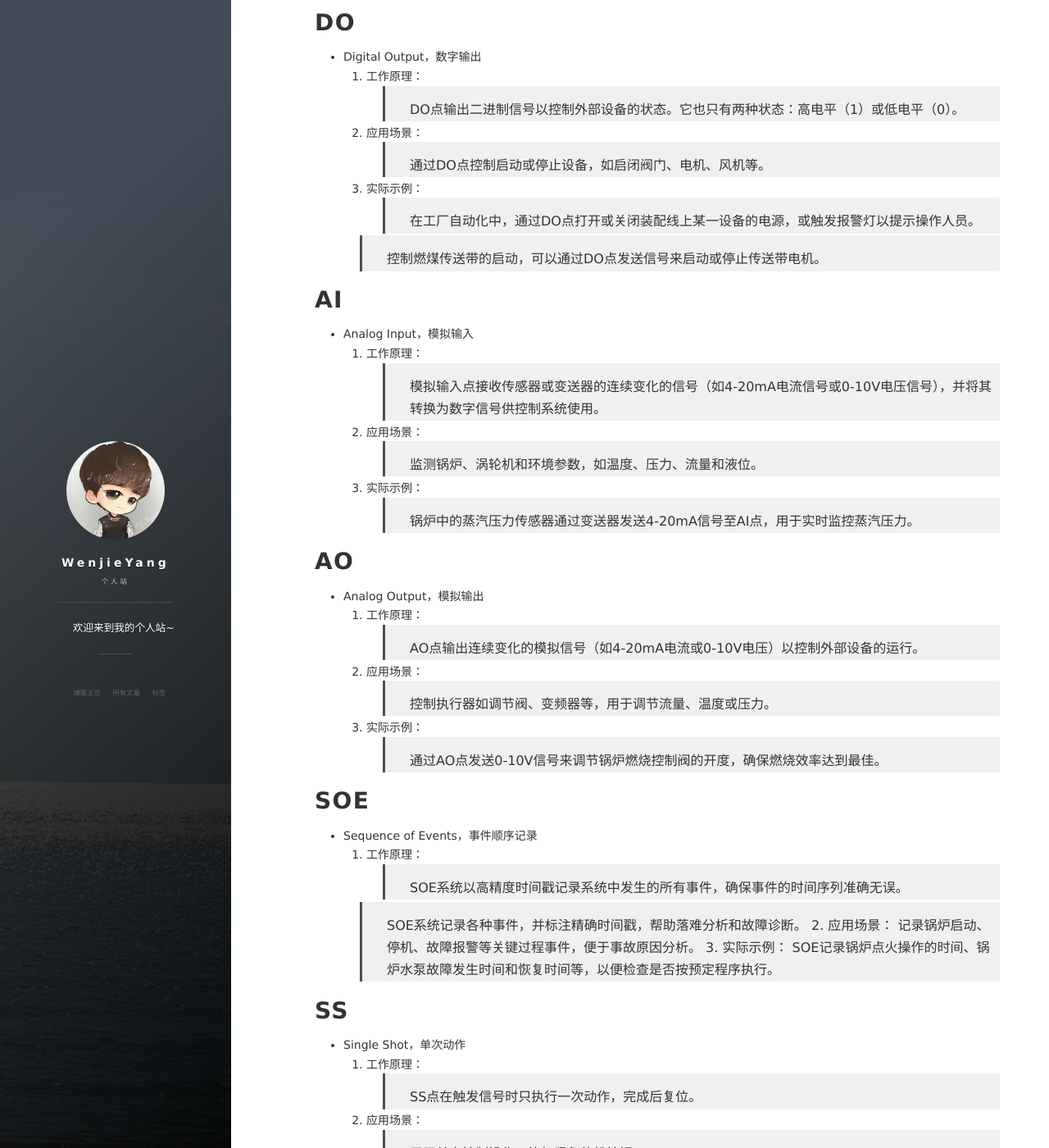
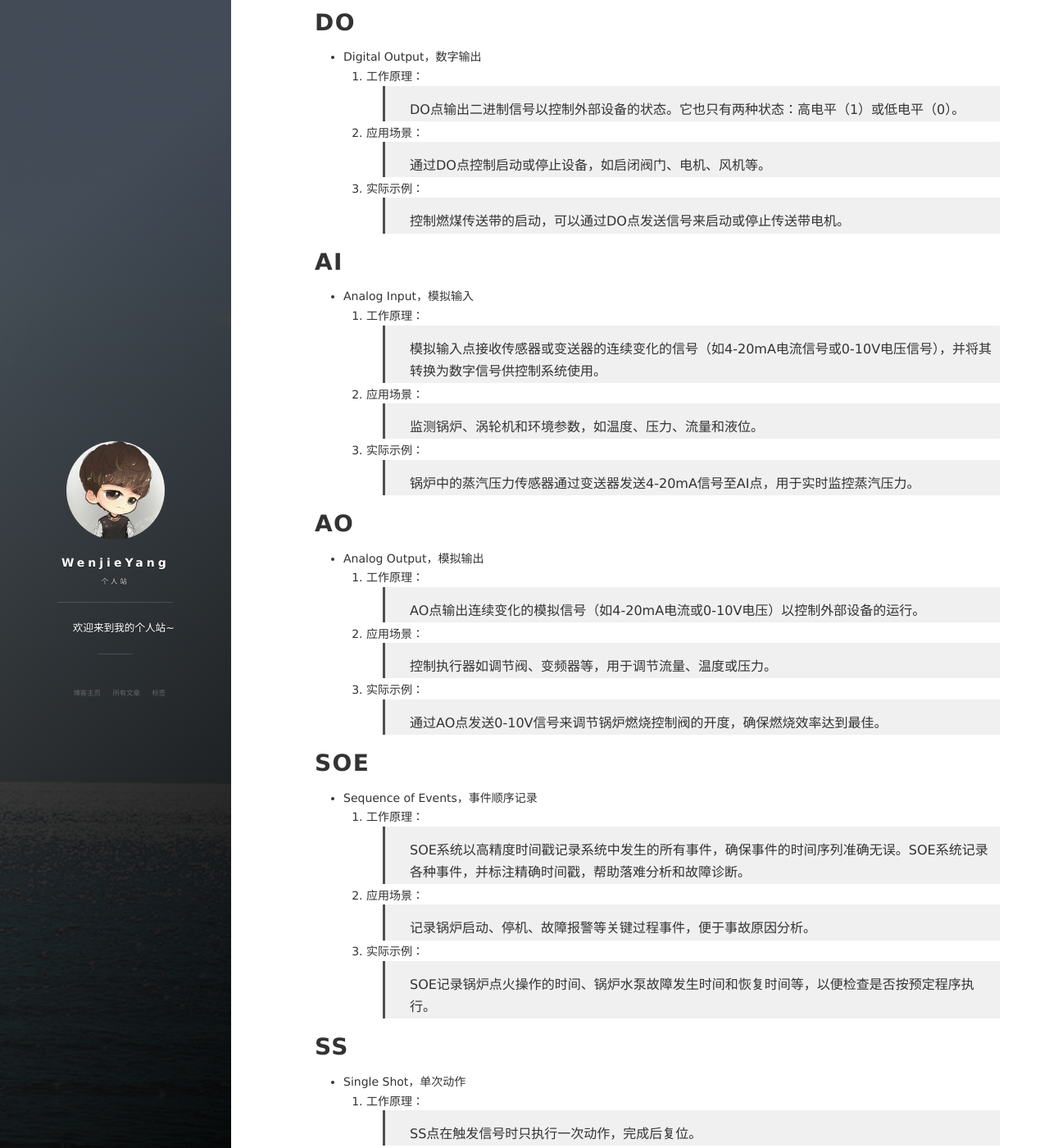
Before and after one commit to yangwj517/yangwj517.github.io, a Jekyll site: the page built from _posts/2025-03-04-IO类型.md, in a window 1280 px wide and 1400 px high, scrolled down 876 px. Shown: the whole window at 82% size. Built offline with Jekyll 4.4.1, drawn with Linux system fonts in a browser that asks for light colours; nearby versions of some CDN libraries; comment, search, counter and statistics services are not loaded.

Commit message:
Add files via upload
内容修改

```diff
--- a/_posts/2025-03-04-IO类型.md
+++ b/_posts/2025-03-04-IO类型.md
@@ -24,8 +24,6 @@ tags: 过程控制
 2. 应用场景：
    > 通过DO点控制启动或停止设备，如启闭阀门、电机、风机等。
 3. 实际示例：
-   > 在工厂自动化中，通过DO点打开或关闭装配线上某一设备的电源，或触发报警灯以提示操作人员。
-
    > 控制燃煤传送带的启动，可以通过DO点发送信号来启动或停止传送带电机。
 
 # AI
@@ -52,9 +50,7 @@ tags: 过程控制
 
 * Sequence of Events，事件顺序记录
 1. 工作原理：
-   > SOE系统以高精度时间戳记录系统中发生的所有事件，确保事件的时间序列准确无误。
-
-   > SOE系统记录各种事件，并标注精确时间戳，帮助落难分析和故障诊断。
+   > SOE系统以高精度时间戳记录系统中发生的所有事件，确保事件的时间序列准确无误。SOE系统记录各种事件，并标注精确时间戳，帮助落难分析和故障诊断。
 2. 应用场景：
    > 记录锅炉启动、停机、故障报警等关键过程事件，便于事故原因分析。
 3. 实际示例：
```
